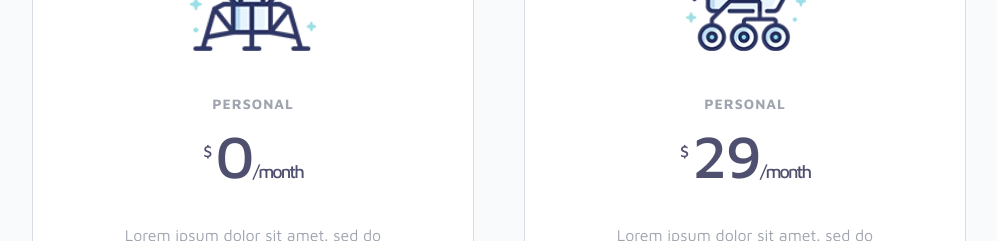
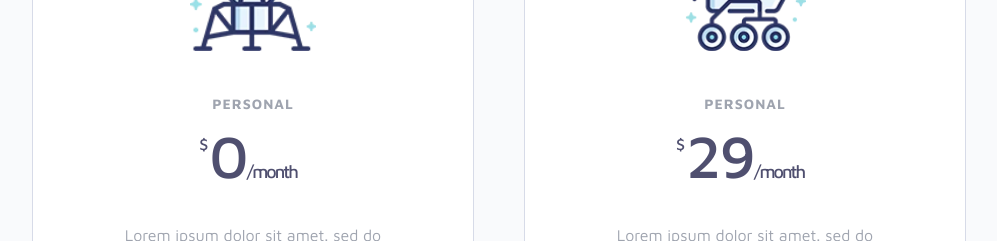
Before and after one commit to shytuleva24/misocial, a plain HTML site: page docs/index.html in a window 1280 px wide. Shown: the part 1320-1561 px from the top of the page, without its empty margins (141-1138 px from the left). Drawn offline with Linux system fonts and the light colour scheme.

Commit message:
copyrayt pading

```diff
--- a/src/sass/components/main.sass
+++ b/src/sass/components/main.sass
@@ -55,12 +55,16 @@
     font-weight: 700
     text-transform: uppercase
 .price
+    display: inline-block
     position: relative
     font-size: 60rem
     letter-spacing: -2rem
     color: $titleColor
     font-weight: 500
     sup
+        position: absolute
+        top: 15rem
+        left: -10rem
         font-size: 16rem
         padding-right: 5rem
     span
```
Also changed, not shown: docs/css/styles.css.
